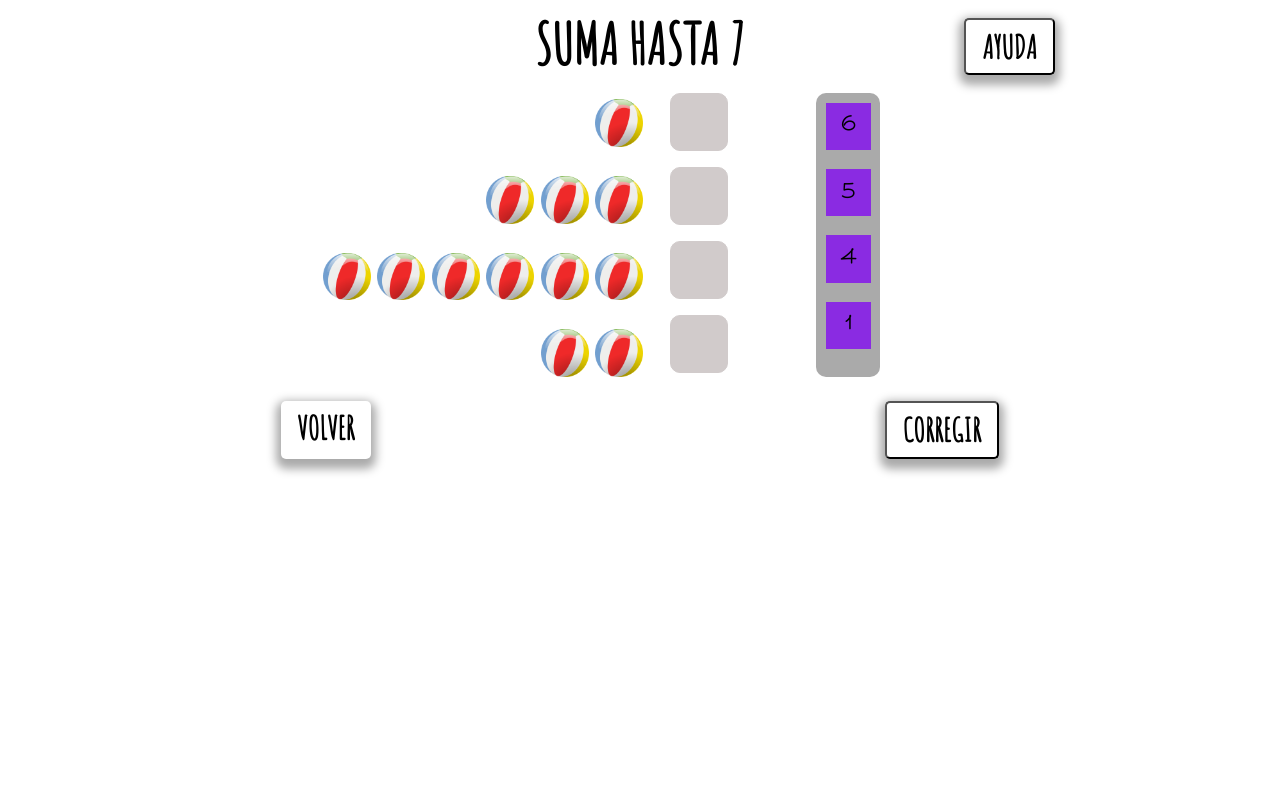
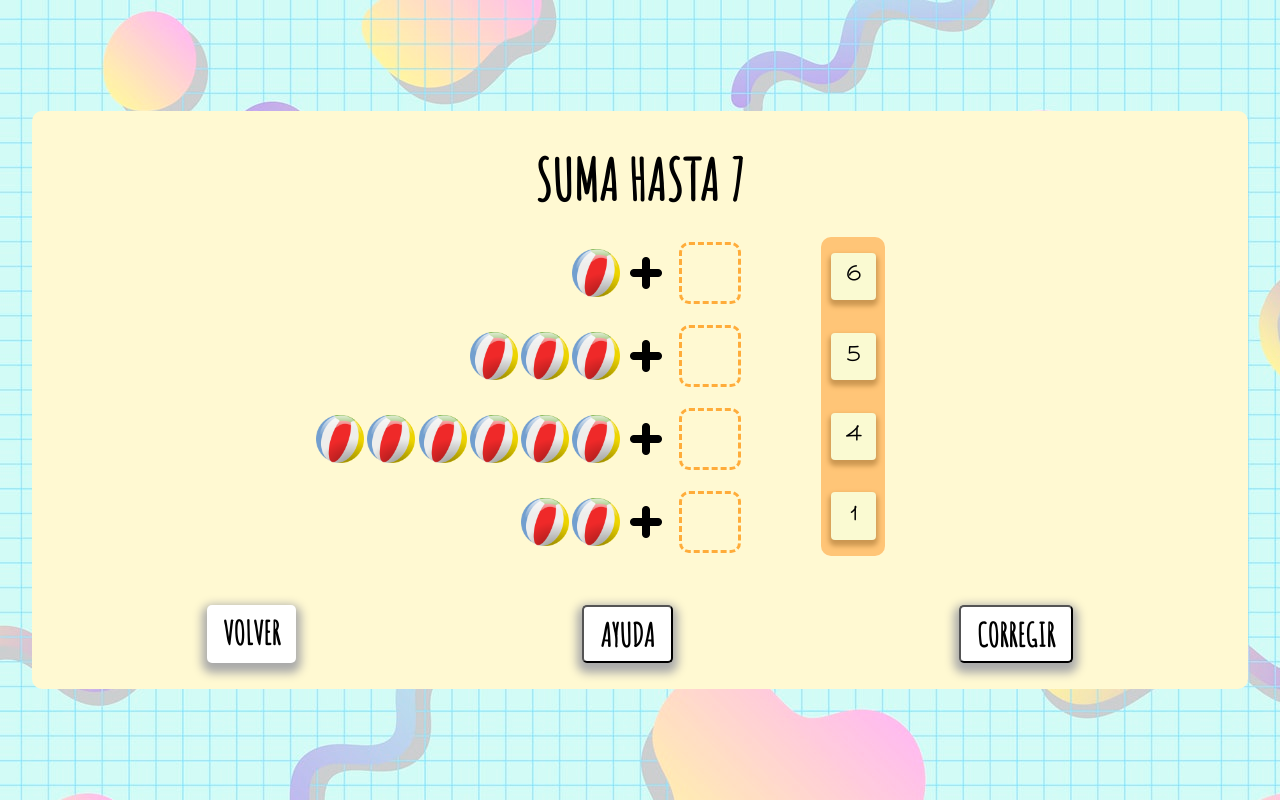
Before and after one commit to irenecats/UA_mates, a plain HTML site: page playa.html in a window 1280 px wide. Drawn offline with nearby package versions, Linux system fonts and the light colour scheme.

Commit message:
[CSS y JS] Diseño final y retoques de los dropables
Elección de los colores y formas finales tanto en el juego como en los mensajes modales.
El dropable naranja de la derecha ahora solo acepta draggables que proceden desde los dropables de la izquierda, los de los bordes dashed.

```diff
--- a/playa.css
+++ b/playa.css
@@ -2,21 +2,47 @@
     text-transform: uppercase;
     font-weight: bold;
 }
+
+html{
+   background-image: url("./Imagenes/image-from-rawpixel-id-513083-jpeg.jpg");
+   height: 100%;
+   width: 100%;
+   display: flex;
+   flex-direction: column;
+   justify-content: center;
+}
+body>div:first-of-type{
+    margin: 1em;
+}
+
+body>div:last-of-type{
+    margin-top: 2em;
+}
+body{
+    background-color: white;
+    margin: 0 2em;
+    padding: 1em;
+    background-color: #fff9d2;
+    border-radius: 10px;
+}
+
 #contdraw{
-    background-color: #aaa;
+    background-color: #ffc577;
     text-align: center;
     width: 4em;
     border-radius: 10px;
-    margin-bottom: 0.9em;
-    margin-top: 0.5em;
+    margin-bottom: 0.5em;
+    margin-top: 0.3em;
     font-family: 'Sacramento' !important;
 }
 
 #contdraw>div{
     padding:0.5em;
-    background-color: blueviolet;
-    margin: 0.5em;
+    background-color: lightgoldenrodyellow;
+    margin: 0.85em 0.5em;
     font-size: 1.2em;
+    box-shadow: 0px 4px 5px 2px #cc9751;
+    border-radius: 4px;
 }
 #contdrop>div>div{
     position: relative;
@@ -32,26 +58,22 @@ p{
 img{
     /*3-4?*/
     width: 3em;
-    padding: 0.5em 0.1em; margin: 0.4em 0.1em;
+    padding: 0.5em 0em; margin: 0.6em 0.1em;
 }
 h1{
-    position: absolute;
     text-align: center;
     font-size: 3.5em;
-    margin: 0;
-    margin-bottom: 0.2em;
+    margin: 0.3em !important;
     font-family: 'Amatic SC', cursive;
 }
 .drop>div{
-    background-color:rgb(209, 203, 203);
     background-size: contain;
     width: 3.5em;
     height: 3.5em;
-    margin: 0.5em;
+    margin: 0.65em 0;
     border-radius: 10px;
-    border: 0.1em solid rgb(209, 203, 203);
+    border: 0.2em dashed #ffac3a;
     text-align: center;
-
 }
 
 body>div{
@@ -78,7 +100,11 @@ body>div{
 #contpelota>div>img{
     float: right;
 }
-
+#contpelota>div>img:first-of-type{
+    width: 2em;
+    padding-top: 1em;
+    margin-left: 0.5em;
+}
 .boton{
     margin: 0.3em 1.5em;
     font-size: 2em;
@@ -91,15 +117,16 @@ body>div{
 }
 
 .correcto{
-    background-color:  red !important;
-    border-color: red !important;
+    background-color:  rgb(185, 255, 120) !important;
+    border-color: rgb(185, 255, 120) !important;
 }
 .correcto>div{
     top:-110% !important;
 }
 .drop-hover{
     opacity: 0.6;
-    background-image: none;
+    background-color: #ffac3a;
+   /* background-image: none;*/
 }
 body>div:last-of-type{
     justify-content: space-around !important;
@@ -108,14 +135,23 @@ a{
     text-decoration: none;
     color: black;
 }
-#ayuda{
-    position: relative;
-   right: -30%;
-}
 #rejugar{
     display: none;
 }
 .swal-modal{
     height: fit-content !important;
     margin: auto; /* Metido por la Judis*/
+    font-family: 'Amatic SC', cursive;
 }
+div.swal-footer{
+    text-align: center !important;
+}
+.swal-button,.swal-button:focus{
+    background-color: #ffc577;
+    box-shadow: 0px 5px 10px 5px #aaa;
+}
+.swal-button:hover{
+    background-color: #ffb959 !important;
+    border-color: #ffb959 !important;
+    box-shadow: 0px 0px !important;
+}
--- a/playa.html
+++ b/playa.html
@@ -3,6 +3,7 @@
 <head>
 <meta charset="UTF-8">
 <meta name="author" content="Irene Clemente Aracil, Judith">
+<meta name="viewport" content="width=device-width, initial-scale=1.0">
 <link   rel="stylesheet" type="text/css" href="playa.css">
 <link href="https://fonts.googleapis.com/css?family=Amatic+SC|Sacramento" rel="stylesheet">
 <script src="https://ajax.googleapis.com/ajax/libs/jquery/3.3.1/jquery.min.js"></script>
@@ -12,10 +13,7 @@
 <script src="playa.js"></script>
 </head>
 <body>
-    <div>
         <h1></h1>
-        <button class="boton" id="ayuda">Ayuda</button>
-    </div>
     <div>
         <div id="contpelota"></div>
         <div id="contdrop" class="drop">
@@ -33,6 +31,7 @@
     </div>
     <div>
         <a class="boton" href="./index.html">Volver</a>
+        <button class="boton" id="ayuda">Ayuda</button>
         <a class="boton" id="rejugar" href="playa.html">Jugar otra vez</a>
         <button class="boton" id="corregir">Corregir</button>
     </div>
--- a/playa.js
+++ b/playa.js
@@ -46,6 +46,9 @@ function preparar(){
         pelota.prepend("<div id='grp"+i+"'>")
         for(let j=0; j< norep[i];j++){
             pelota.children().first().append("<img src='./Imagenes/pelota.png'>")
+            if(j==norep[i]-1){
+               pelota.children().first().prepend("<img src='./Imagenes/plus.png'>");
+            }
         }
     }
 
@@ -114,6 +117,8 @@ function preparar(){
 
              ui.draggable.remove();
         },
+        accept: ".res1, .res2, .res3, .res4, .res5, .res6, .res7, .res8, .res9",
+        hoverClass: "drop-hover",
         greedy: true
     });
 
@@ -149,6 +154,7 @@ function preparar(){
 
                  ui.draggable.remove();
             },
+
             hoverClass: "drop-hover",
             greedy: true
           });
@@ -219,7 +225,6 @@ function haTerminado(){
         swal(
             {
                title: "¡Bien hecho!",
-               text: "¡Buen trabajo!",
                icon: "success",
                buttons: {
                  cantch: {
```
